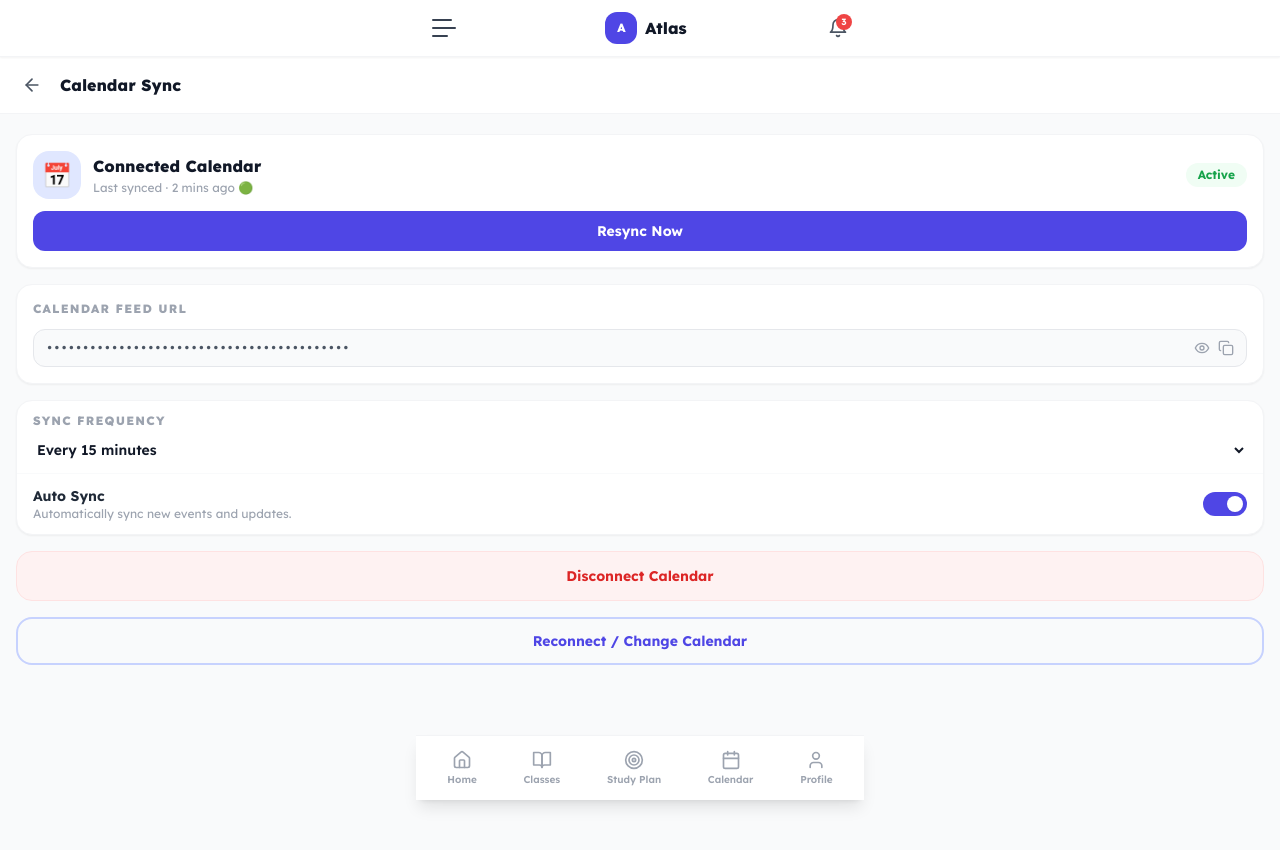
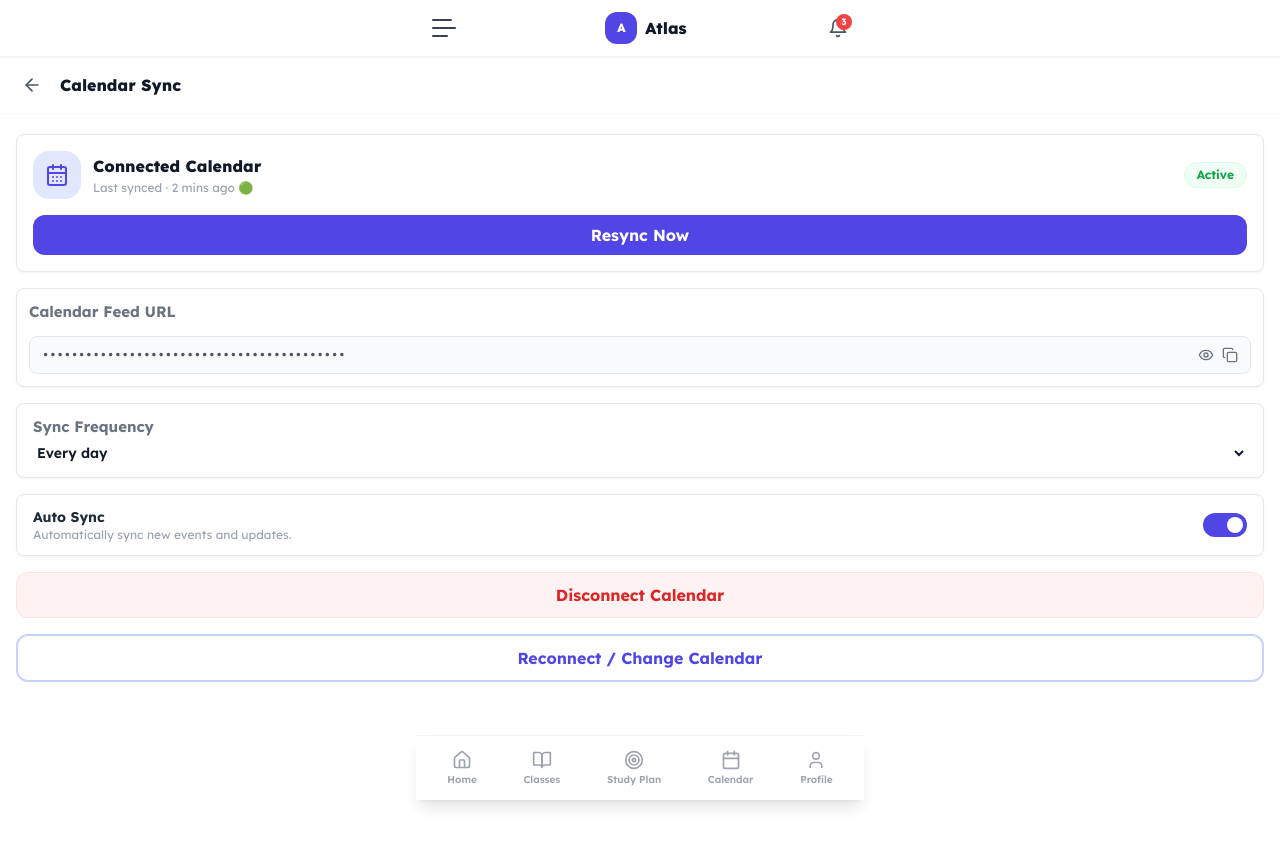
Before and after one commit to manjushakarpe1982/atlas-academic-os, a Next.js app in the folder frontend/: page /dashboard/profile/calendar-sync in a window 1280 px wide. Shown: the top 850 px of the page. After the commit the page ends 800 px from the top, so only its background shows below. Built offline with nearby package versions, Linux system fonts and the light colour scheme.

Commit message:
Update page.tsx

```diff
--- a/frontend/src/app/dashboard/profile/calendar-sync/page.tsx
+++ b/frontend/src/app/dashboard/profile/calendar-sync/page.tsx
@@ -1,67 +1,78 @@
 'use client';
 import { useState } from 'react';
 import { useRouter } from 'next/navigation';
-import { Eye, EyeOff, Copy } from 'lucide-react';
+import { Eye, EyeOff, Copy, CalendarDays } from 'lucide-react';
 import BackHeader from '../BackHeader';
 
 export default function CalendarSyncPage() {
   const router  = useRouter();
   const [showUrl, setShowUrl] = useState(false);
   const [autoSync, setAutoSync] = useState(true);
-  const [freq, setFreq] = useState('Every 15 minutes');
+  const [freq, setFreq] = useState('Every Day');
   const MOCK_URL = 'https://canvas.instructure.com/feeds/calendars/user_xxx.ics';
 
   return (
-    <div className="min-h-screen bg-gray-50">
+    <div className="">
       <BackHeader title="Calendar Sync" />
 
       <div className="px-4 py-5 space-y-4">
 
         {/* Status card */}
-        <div className="bg-white rounded-2xl border border-gray-100 shadow-sm p-4">
+        <div className="bg-white rounded-lg border border-gray-200 shadow-sm p-4">
           <div className="flex items-center justify-between mb-3">
            <div className="flex items-center gap-3">
-              <div className="w-12 h-12 bg-indigo-100 rounded-2xl flex items-center justify-center text-2xl">📅</div>
+  <div className="w-12 h-12 bg-indigo-100 rounded-2xl flex items-center justify-center">
+    <CalendarDays className="w-6 h-6 text-indigo-600" />
+  </div>
+
   <div>
-                <p className="font-extrabold text-gray-900">Connected Calendar</p>
-                <p className="text-xs text-gray-400 mt-0.5">Last synced · 2 mins ago 🟢</p>
+    <p className="font-extrabold text-gray-900">
+      Connected Calendar
+    </p>
+    <p className="text-xs text-gray-400 mt-0.5">
+      Last synced · 2 mins ago 🟢
+    </p>
   </div>
 </div>
-            <span className="text-xs font-bold text-green-600 bg-green-50 px-3 py-1 rounded-full">Active</span>
+            <span className="text-xs font-bold text-green-600 bg-green-50 border border-green-100 px-3 py-1 rounded-full">Active</span>
           </div>
-          <button className="w-full bg-indigo-600 hover:bg-indigo-700 text-white font-bold py-2.5 rounded-xl text-sm transition-all">
+          <button className="w-full bg-indigo-600 hover:bg-indigo-700 text-white font-bold py-2 mt-1 rounded-xl text-base transition-all">
             Resync Now
           </button>
         </div>
 
         {/* Calendar Feed URL */}
-        <div className="bg-white rounded-2xl border border-gray-100 shadow-sm p-4">
-          <p className="text-xs font-extrabold text-gray-400 uppercase tracking-widest mb-3">Calendar Feed URL</p>
-          <div className="flex items-center gap-2 bg-gray-50 border border-gray-200 rounded-xl px-3 py-2.5">
+        <div className="bg-white rounded-lg border border-gray-200 shadow-sm p-3">
+          <p className="text-[15px] font-bold text-gray-500  mb-3">Calendar Feed URL</p>
+          <div className="flex items-center gap-2 bg-gray-50 border border-gray-200 rounded-lg px-3 py-2.5">
             <span className="flex-1 text-xs text-gray-600 truncate font-mono">
               {showUrl ? MOCK_URL : '•'.repeat(42)}
             </span>
-            <button onClick={() => setShowUrl(!showUrl)} className="text-gray-400 hover:text-gray-600 flex-shrink-0">
+            <button onClick={() => setShowUrl(!showUrl)} className="text-gray-500 hover:text-gray-600 flex-shrink-0">
               {showUrl ? <EyeOff className="w-4 h-4" /> : <Eye className="w-4 h-4" />}
             </button>
             <button onClick={() => navigator.clipboard?.writeText(MOCK_URL)}
-              className="text-gray-400 hover:text-gray-600 flex-shrink-0">
+              className="text-gray-500 hover:text-gray-600 flex-shrink-0">
               <Copy className="w-4 h-4" />
             </button>
           </div>
         </div>
 
         {/* Sync settings */}
-        <div className="bg-white rounded-2xl border border-gray-100 shadow-sm overflow-hidden">
+        <div className="bg-white rounded-lg border border-gray-200 shadow-sm overflow-hidden">
           <div className="px-4 py-3 border-b border-gray-50">
-            <p className="text-xs font-extrabold text-gray-400 uppercase tracking-widest mb-2">Sync Frequency</p>
+             <p className="text-[15px] font-bold text-gray-500  mb-0.5">Sync Frequency</p>
             <select value={freq} onChange={e => setFreq(e.target.value)}
               className="w-full text-sm font-semibold text-gray-900 outline-none bg-transparent">
-              {['Every 15 minutes','Every 30 minutes','Every hour','Every day'].map(f => (
+              {['Every day', 'Every week', 'Every month'].map(f => (
                 <option key={f}>{f}</option>
               ))}
             </select>
           </div>
+
+        </div>
+
+  <div className="bg-white rounded-lg border border-gray-200 shadow-sm overflow-hidden">
            <div className="px-4 py-3 flex items-center justify-between">
             <div>
               <p className="text-sm font-bold text-gray-800">Auto Sync</p>
@@ -75,12 +86,12 @@ export default function CalendarSyncPage() {
           </div>
 
         {/* Disconnect */}
-        <button className="w-full bg-red-50 text-red-600 font-bold py-3.5 rounded-2xl text-sm border border-red-100 hover:bg-red-100 transition-all">
+        <button className="w-full bg-red-50 text-red-600 font-bold py-2.5 rounded-xl text-base border border-red-100 hover:bg-red-100 transition-all">
           Disconnect Calendar
         </button>
 
         <button onClick={() => router.push('/calendar')}
-          className="w-full border-2 border-indigo-200 text-indigo-600 font-bold py-3 rounded-2xl text-sm hover:bg-indigo-50 transition-all">
+          className="w-full border-2 border-indigo-200 text-indigo-600 font-bold py-2.5 rounded-xl text-base hover:bg-indigo-50 transition-all">
           Reconnect / Change Calendar
         </button>
       </div>
```
Lines whose indentation alone changed are shown as unchanged.
